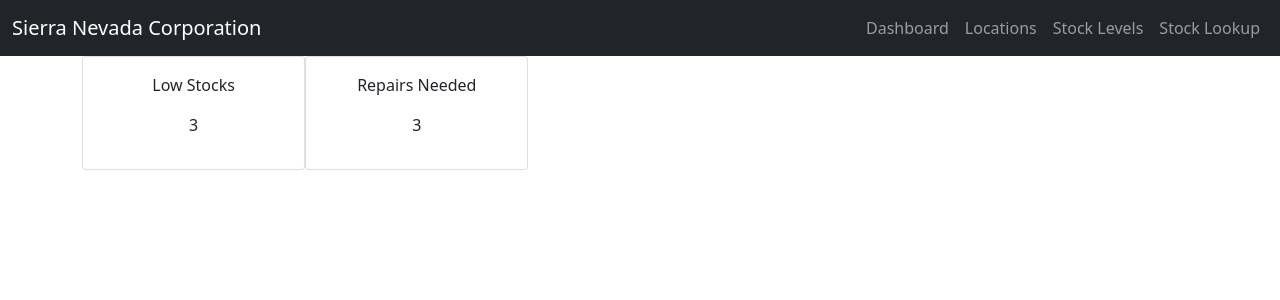
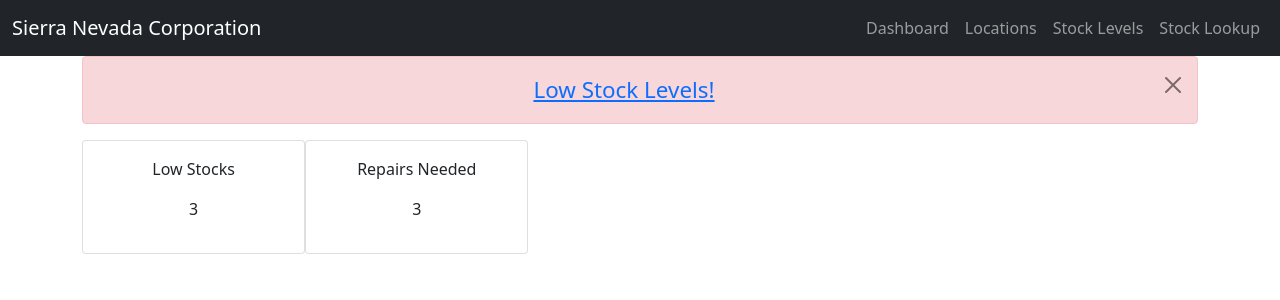
Before and after one commit to reicraftscodes/uas-lifecycle-management-frontend, a React (Create React App) app: page / in a window 1280 px wide. Shown: the top 300 px of the page. Built offline with nearby package versions, Linux system fonts and the light colour scheme.

Commit message:
Added styling to alert and implemented onto dashboard.

```diff
--- a/src/App.css
+++ b/src/App.css
@@ -8,6 +8,9 @@
 
 #value {
 
+}
+#alertText {
+  font-size: 1.4em;
 }
 
 #stockLink {
--- a/src/components/StockPopup.js
+++ b/src/components/StockPopup.js
@@ -1,11 +1,10 @@
 import React from 'react';
 import { UncontrolledAlert } from 'reactstrap';
-import 'bootstrap/dist/css/bootstrap.min.css';
 
 function StockPopup() {
     return (
         <UncontrolledAlert color="danger">
-            <a href="/app/stocklevels">3 Low Stock Levels!</a>
+            <a href="/stock-levels" id="alertText">Low Stock Levels!</a>
         </UncontrolledAlert>
     );
 }
--- a/src/pages/Dashboard.js
+++ b/src/pages/Dashboard.js
@@ -1,7 +1,7 @@
 import React from "react";
-import AppNavbar from "../components/AppNavbar";
 import {Container} from "reactstrap";
 import DetailsCard from "../components/DetailsCard";
+import StockPopup from "../components/StockPopup";
 
 export default class Dashboard extends React.Component {
 
@@ -12,6 +12,7 @@ export default class Dashboard extends React.Component {
     render() {
         return (
             <Container>
+                <StockPopup />
                 <div id="details-container">
                     <DetailsCard name="Low Stocks" value="3" />
                     <DetailsCard name="Repairs Needed" value="3" />
```
Also changed, not shown: src/StockPopup.js (deleted, +0 -12 lines), 1 other file (tests, documents, lock files or other folders).
